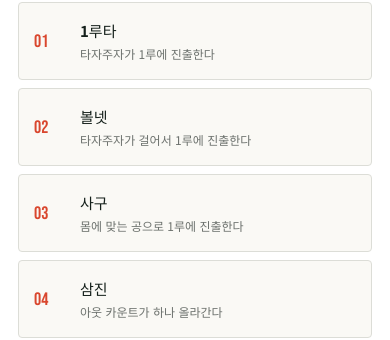
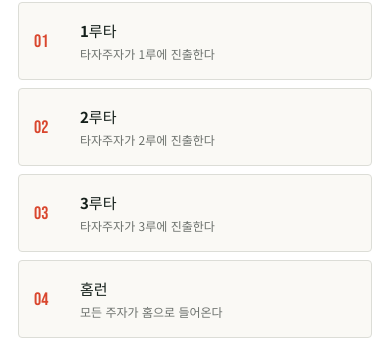
Before and after one commit to Suntherebirth/EPS_game, a React (Vite) app: page / in a window 390 px wide. Shown: the part 526-866 px from the top of the page. Built offline with nearby package versions, Linux system fonts and the light colour scheme.

Commit message:
타석 시점완성

```diff
--- a/src/App.css
+++ b/src/App.css
@@ -35,8 +35,8 @@ button { font: inherit; }
 .base-third { top: 25px; left: 2px; }
 .base-first { top: 25px; right: 2px; }
 
-.game-grid { display: grid; grid-template-columns: minmax(0, 1.25fr) minmax(340px, .75fr); min-height: 500px; border: 1px solid var(--line); }
-.media-stage { position: relative; min-height: 500px; overflow: hidden; color: white; background-color: var(--green); background-image: linear-gradient(rgba(9,31,22,.12), rgba(9,31,22,.12)), repeating-linear-gradient(100deg, transparent 0, transparent 64px, rgba(255,255,255,.018) 64px, rgba(255,255,255,.018) 128px); }
+.game-grid { display: grid; grid-template-columns: minmax(0, 1.25fr) minmax(340px, .75fr); height: clamp(500px, calc(100svh - 180px), 720px); border: 1px solid var(--line); }
+.media-stage { position: relative; min-height: 0; overflow: hidden; color: white; background-color: var(--green); background-image: linear-gradient(rgba(9,31,22,.12), rgba(9,31,22,.12)), repeating-linear-gradient(100deg, transparent 0, transparent 64px, rgba(255,255,255,.018) 64px, rgba(255,255,255,.018) 128px); }
 .media-stage video { position: absolute; inset: 0; width: 100%; height: 100%; object-fit: cover; }
 .broadcast-watermark { position: absolute; z-index: 2; top: 22px; right: 24px; display: flex; align-items: center; gap: 7px; color: rgba(255,255,255,.82); font: 17px 'Bebas Neue', sans-serif; text-shadow: 0 1px 4px rgba(0,0,0,.5); }
 .broadcast-watermark span { padding: 2px 5px; color: white; border-radius: 2px; background: var(--red); font-size: 9px; font-family: 'Noto Sans KR', sans-serif; font-weight: 800; }
@@ -54,7 +54,7 @@ button { font: inherit; }
 .broadcast-outs i.on { border-color: var(--gold); background: var(--gold); }
 .eyebrow { margin: 24px 0 8px; color: var(--gold); font: 18px 'Bebas Neue', sans-serif; }
 
-.decision-panel { padding: 32px 34px 38px; background: #fff; }
+.decision-panel { min-height: 0; padding: 32px 34px 38px; overflow-y: auto; background: #fff; }
 .panel-heading { min-height: 32px; }
 .view-chip { display: inline-flex; padding: 5px 8px; border-left: 3px solid var(--red); color: var(--ink); background: #eeeae0; font-size: 12px; font-weight: 800; }
 .view-chip.surprise-chip { color: #7d2417; border-left-color: var(--gold); background: #fff1c7; box-shadow: inset 0 0 0 1px rgba(223,183,79,.45); animation: surprise-chip-flash .9s ease-in-out infinite alternate; }
@@ -141,11 +141,11 @@ button { font: inherit; }
 @media (max-width: 760px) {
   .app-shell { width: 100%; padding: 0 0 24px; }
   .brand-bar { padding: 0 16px; border-top: 0; }
-  .game-grid { display: block; border-inline: 0; }
+  .game-grid { display: block; height: auto; border-inline: 0; }
   .media-stage { min-height: 330px; padding: 28px 22px; }
   .broadcast-watermark { top: 16px; right: 16px; }
   .broadcast-bug { right: 16px; bottom: 16px; }
-  .decision-panel { padding: 28px 18px; }
+  .decision-panel { padding: 28px 18px; overflow-y: visible; }
   .panel-heading { min-height: 82px; }
   .batting-choices { grid-template-columns: 1fr; }
   .progress-strip { border-inline: 0; }
--- a/src/App.tsx
+++ b/src/App.tsx
@@ -140,7 +140,7 @@ function App() {
         {highlightedViewLabel && <div className="panel-heading"><span className={`view-chip ${isSurpriseEvent ? 'surprise-chip' : ''}`}>{highlightedViewLabel}</span></div>}
         {scenario.context.announcement && <aside className={`result-notice ${scenario.context.announcement.tone ?? 'neutral'}`} aria-live="polite" key={`${scenario.context.announcement.title}:${scenario.context.announcement.detail}`}><span>방금 일어난 일</span><strong>{scenario.context.announcement.title}</strong><p>{scenario.context.announcement.detail}</p></aside>}
         {phase === 'playing' && actionInstruction && <p className="action-instruction">{actionInstruction}</p>}
-        {phase === 'playing' && node.type === 'batting' && (node.mode === 'direct' || adminMode) && <div className={`choices batting-choices ${adminMode && node.mode === 'random' ? 'admin-batting-choices' : ''}`}>{BATTING_EVENTS.filter((event) => node.eventIds.includes(event.kind) && (node.mode === 'random' ? adminMode : ['single', 'walk', 'hitByPitch', 'strikeout', 'groundOut', 'infieldFly', 'flyOut'].includes(event.kind))).map((event, index) => <button type="button" onClick={() => chooseBatting(event.kind)} key={event.kind}><span className="choice-index">{String(index + 1).padStart(2, '0')}</span><span><strong>{event.label}</strong><small>{event.description}</small></span><ChevronRight size={18} /></button>)}</div>}
+        {phase === 'playing' && node.type === 'batting' && (node.mode === 'direct' || adminMode) && <div className={`choices batting-choices ${adminMode && node.mode === 'random' ? 'admin-batting-choices' : ''}`}>{BATTING_EVENTS.filter((event) => node.eventIds.includes(event.kind) && (node.mode === 'random' ? adminMode : ['single', 'double', 'triple', 'homeRun', 'walk', 'hitByPitch', 'strikeout', 'groundOut', 'infieldFly', 'flyOut'].includes(event.kind))).map((event, index) => <button type="button" onClick={() => chooseBatting(event.kind)} key={event.kind}><span className="choice-index">{String(index + 1).padStart(2, '0')}</span><span><strong>{event.label}</strong><small>{event.description}</small></span><ChevronRight size={18} /></button>)}</div>}
         {phase === 'playing' && node.type === 'choice' && <div className="choices runner-choices">{availableChoices.map((choice, index) => <button type="button" onClick={() => chooseOption(choice.id)} key={choice.id}><span className="choice-index">{String(index + 1).padStart(2, '0')}</span><span><strong>{choice.label}</strong>{choice.description && <small>{choice.description}</small>}</span><ChevronRight size={18} /></button>)}</div>}
         {phase === 'playing' && adminMode && node.type === 'chance' && <div className="admin-console"><span>관리자 콘솔 · 확률 결과 선택</span><div className="choices runner-choices">{node.outcomes.map((outcome, index) => <button type="button" onClick={() => chooseChanceOutcome(outcome.id)} key={outcome.id}><span className="choice-index">{String(index + 1).padStart(2, '0')}</span><span><strong>{outcome.label ?? `${node.title} ${outcome.id}`}</strong><small>확률 {Math.round(outcome.weight * 100)}%</small></span><ChevronRight size={18} /></button>)}</div></div>}
         {phase === 'between' && <div className="play-result"><p className="eyebrow">PLAY COMPLETE</p><h3>{records.at(-1)?.result}</h3><p>{plateAppearance === 3 ? '모든 타석이 끝났습니다.' : '다음 타석은 새로운 상황에서 시작합니다.'}</p><button className="primary-button" type="button" onClick={continueGame}>{plateAppearance === 3 ? '결과 보기' : '다음 타석'} <ChevronRight size={18} /></button></div>}
--- a/src/game/battingEvents.ts
+++ b/src/game/battingEvents.ts
@@ -28,6 +28,8 @@ export type Play = {
 export const RUNNING_CHANCES = {
   outfieldDropClear: 0.1,
   outfieldDropAmbiguous: 0.15,
+  infieldGroundFieldingError: 0.08,
+  infieldGroundThrowingError: 0.08,
   advanceOnAmbiguousDrop: 0.7,
   wildPitchClear: 0.1,
   wildPitchAmbiguous: 0.15,
--- a/src/game/packs/offenseCorePack.ts
+++ b/src/game/packs/offenseCorePack.ts
@@ -38,7 +38,7 @@ export const OFFENSE_CORE_PACK: ScenarioPack = {
         { to: 'strikeout.catcher.check', when: [{ field: 'battingEvent', operator: 'eq', value: 'strikeout' }, { field: 'bases', operator: 'excludes', value: [1] }] },
         { to: 'strikeout.catcher.check', when: [{ field: 'battingEvent', operator: 'eq', value: 'strikeout' }, { field: 'outs', operator: 'eq', value: 2 }] },
         { to: 'out.strikeout.generic', when: [{ field: 'battingEvent', operator: 'eq', value: 'strikeout' }] },
-        { to: 'out.ground.generic', when: [{ field: 'battingEvent', operator: 'eq', value: 'groundOut' }] },
+        { to: 'ground.infield.check', when: [{ field: 'battingEvent', operator: 'eq', value: 'groundOut' }] },
         { to: 'infieldFly.rule.out', when: [{ field: 'battingEvent', operator: 'eq', value: 'infieldFly' }, { field: 'outs', operator: 'lt', value: 2 }, { field: 'bases', operator: 'includes', value: [1, 2] }] },
         { to: 'fly.infield.check', when: [{ field: 'battingEvent', operator: 'eq', value: 'infieldFly' }] },
         { to: 'fly.outfield.check', when: [{ field: 'battingEvent', operator: 'eq', value: 'flyOut' }] },
@@ -115,6 +115,24 @@ export const OFFENSE_CORE_PACK: ScenarioPack = {
       effects: [{ type: 'placeRunner', base: 1 }, { type: 'setPlayerBase', value: 1 }, { type: 'record', message: '낫아웃 1루 진루' }, { type: 'announce', title: '낫아웃 1루 진루 성공!', detail: '1루에 도착했습니다.', tone: 'positive' }],
       transition: { to: 'runner.route' },
     },
+    'ground.infield.check': {
+      id: 'ground.infield.check', type: 'chance', view: 'batter', title: '내야 땅볼 수비 판정',
+      outcomes: [
+        { id: 'fieldingError', label: '내야수 포구 실책', weight: RUNNING_CHANCES.infieldGroundFieldingError, transition: { to: 'ground.infield.fieldingError' } },
+        { id: 'throwingError', label: '내야수 송구 실책', weight: RUNNING_CHANCES.infieldGroundThrowingError, transition: { to: 'ground.infield.throwingError' } },
+        { id: 'cleanPlay', label: '내야수 정상 수비', weight: 1 - RUNNING_CHANCES.infieldGroundFieldingError - RUNNING_CHANCES.infieldGroundThrowingError, transition: { to: 'out.ground.generic' } },
+      ],
+    },
+    'ground.infield.fieldingError': {
+      id: 'ground.infield.fieldingError', type: 'event', view: 'runner:first', title: '내야수 포구 실책',
+      effects: [{ type: 'applyHit', batterTo: 1, creditHit: false }, { type: 'setPlayerBase', value: 1 }, { type: 'record', message: '내야 땅볼 포구 실책' }, { type: 'announce', title: '내야수가 땅볼 포구를 놓쳤습니다!', detail: '실책으로 1루에 출루했습니다.' }],
+      transition: { to: 'runner.route' },
+    },
+    'ground.infield.throwingError': {
+      id: 'ground.infield.throwingError', type: 'event', view: 'runner:first', title: '내야수 송구 실책',
+      effects: [{ type: 'applyHit', batterTo: 1, creditHit: false }, { type: 'setPlayerBase', value: 1 }, { type: 'record', message: '내야 땅볼 송구 실책' }, { type: 'announce', title: '내야수의 1루 송구가 빗나갔습니다!', detail: '실책으로 1루에 출루했습니다.' }],
+      transition: { to: 'runner.route' },
+    },
     'fly.outfield.check': {
       id: 'fly.outfield.check', type: 'chance', view: 'batter', title: '외야수 포구 판정',
       outcomes: [
```
Also changed, not shown: 1 other file (tests, documents, lock files or other folders).
